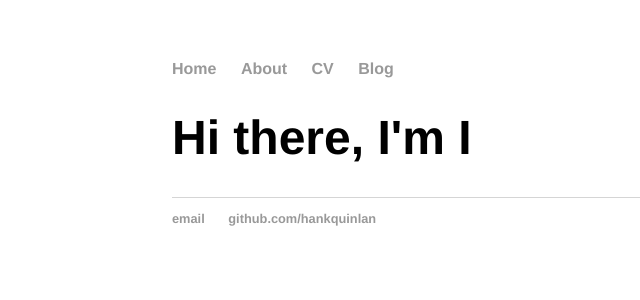
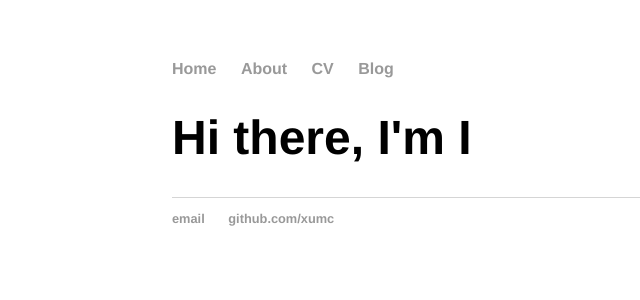
Before and after one commit to xumc/xumc.github.io, a Jekyll site: the page built from index.html, in a window 1280 px wide. Shown: the top 300 px of the page, without its empty margins (20-660 px from the left). Built offline with Jekyll 4.4.1, drawn with Linux system fonts in a browser that asks for light colours.

Commit message:
change name

```diff
--- a/_layouts/default.html
+++ b/_layouts/default.html
@@ -21,8 +21,8 @@
 			</div><!-- /.container -->
 			<footer>
 	    		<ul>
-	        		<li><a href="mailto:hankquinlanhub@gmail.com">email</a></li>
-	        		<li><a href="https://github.com/hankquinlan">github.com/hankquinlan</a></li>
+	        		<li><a href="mailto:1050636281@qq.com">email</a></li>
+	        		<li><a href="https://github.com/xumc">github.com/xumc</a></li>
 				</ul>
 			</footer>
 		</body>
```
Also changed, not shown: _posts/2014-04-30-hank-quinlan-site-launched.md (added, +7 -0 lines), about/index.html (added), cv/index.html (added).
